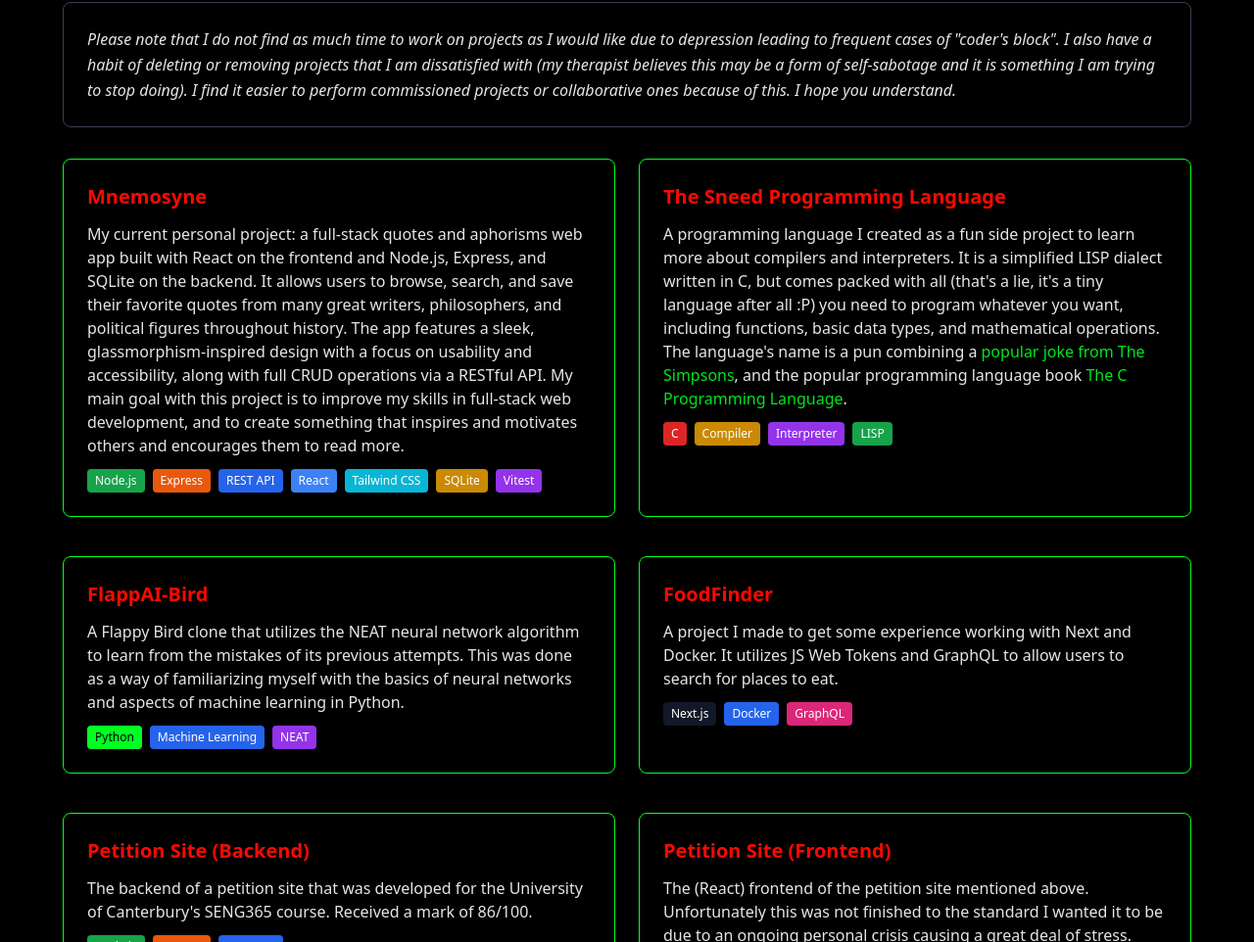
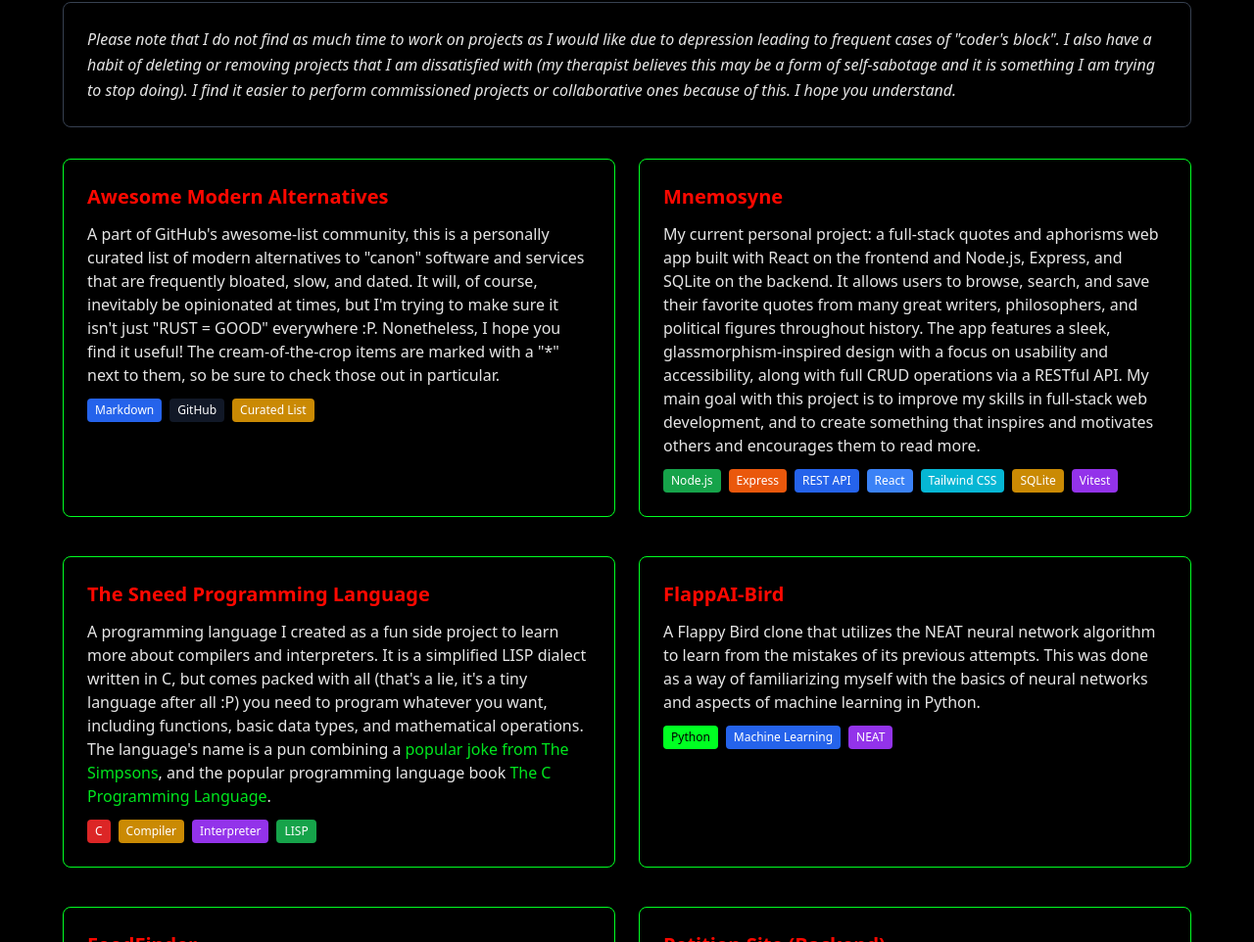
Before and after one commit to mdi48/mdi48.github.io, a website: page index.html in a window 1280 px wide. Shown: the part 3079-4041 px from the top of the page at 98% size. Drawn offline with Linux system fonts and the light colour scheme.

Commit message:
Added my new project
.

```diff
--- a/index.html
+++ b/index.html
@@ -381,6 +381,22 @@
             <div class="grid grid-cols-1 md:grid-cols-2 gap-6">
                 <div class="project-card">
                     <h4 class="text-xl font-bold mb-3">
+                        <a href="https://github.com/mdi48/awesome-modern-alternatives" target="_blank" rel="noopener" class="text-neon-red hover:underline transition-colors">Awesome Modern Alternatives</a>
+                    </h4>
+                    <p class="opacity-90 mb-3">
+                        A part of GitHub's awesome-list community, this is a personally curated list of modern alternatives to "canon" software and services that are frequently bloated, slow, and dated. It
+                        will, of course, inevitably be opinionated at times, but I'm trying to make sure it isn't just "RUST = GOOD" everywhere :P. Nonetheless, I hope you find it useful! The cream-of-the-crop
+                        items are marked with a "*" next to them, so be sure to check those out in particular.
+                    </p>
+                    <div class="flex flex-wrap gap-2">
+                        <span class="inline-block bg-blue-600 text-white text-xs px-2 py-1 rounded">Markdown</span>
+                        <span class="inline-block bg-gray-900 text-white text-xs px-2 py-1 rounded">GitHub</span>
+                        <span class="inline-block bg-yellow-600 text-white text-xs px-2 py-1 rounded">Curated List</span>
+                    </div>
+
+                </div>
+                <div class="project-card">
+                    <h4 class="text-xl font-bold mb-3">
                         <a href="https://github.com/mdi48/mnemosyne" target="_blank" rel="noopener" class="text-neon-red hover:underline transition-colors">Mnemosyne</a>
                     </h4>
                     <p class="opacity-90 mb-3">
```
